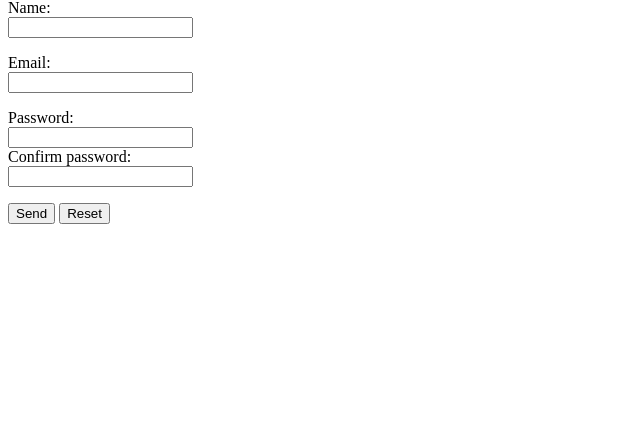
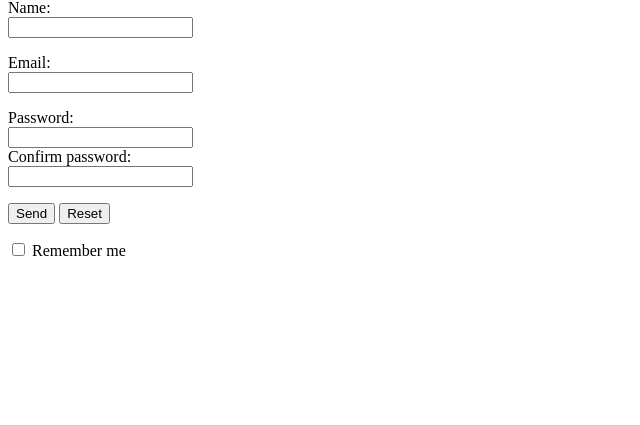
Before and after one commit to kburiev/fantastic_two, a PHP site: page /inscription.php in a window 1280 px wide. Shown: the part 68-493 px from the top of the page, without its empty margins (0-640 px from the left). Run offline with PHP 8.4, Linux system fonts and the light colour scheme.

Commit message:
forms 2nd edition, remember box added

```diff
--- a/inscription.php
+++ b/inscription.php
@@ -11,7 +11,7 @@
 <h2>Registration form</h2>
 
 <form method="post">
-<!--block of forms: name, email, password and confirmation.-->
+<!--block of forms: name, email, password and confirmation. As well as remember me-->
 <p>
 <div>
 <label for="name">Name:</label>
@@ -42,6 +42,12 @@
 <input type="button" name="reset" value="Reset">
 </p>
 
+<p>
+<input id="remember_me" type="checkbox" name="remember_me" value="Remember me">
+<label for="remember_me">Remember me</label>
+</p>
+
+
 </form>
 
 
```
